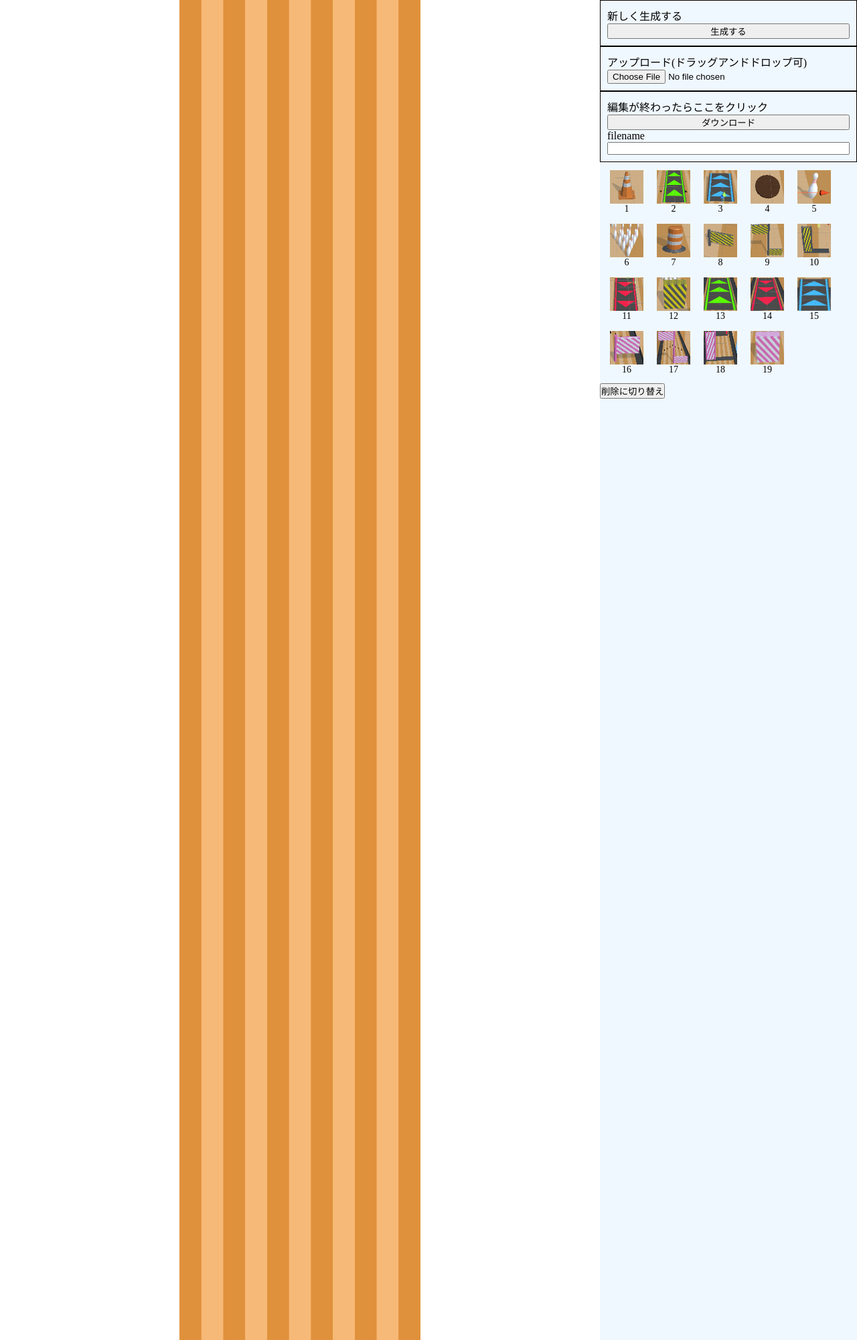
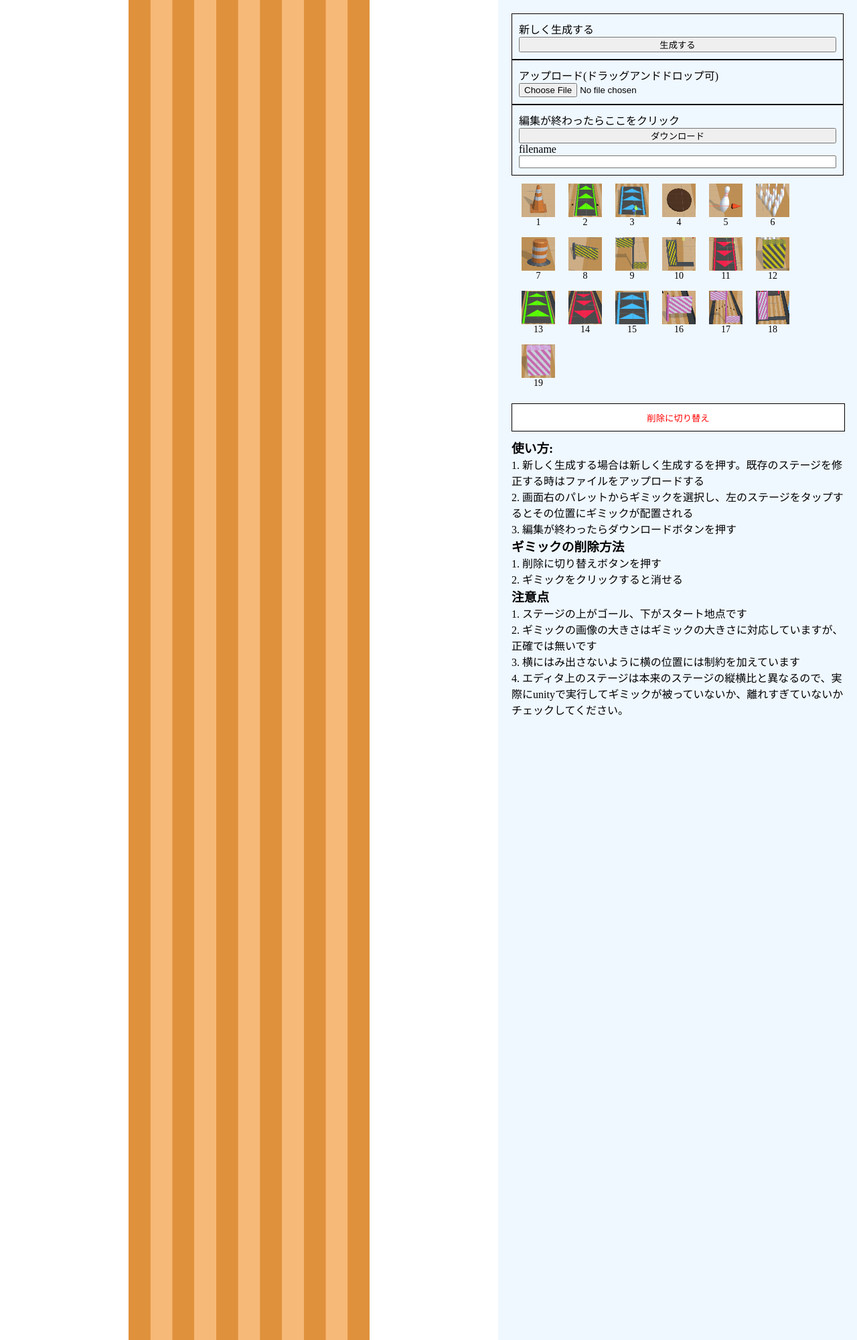
Before and after one commit to tishii2479/ldo63, a PHP site: page /bowling-run/edit.html in a window 1280 px wide. Shown: the whole page at 67% size. Run offline with PHP 8.4, Linux system fonts and the light colour scheme.

Commit message:
bug fixes and add description

```diff
--- a/bowling-run/edit.css
+++ b/bowling-run/edit.css
@@ -12,7 +12,7 @@
 }
 
 #workspace {
-  width: 70%;
+  width: 60%;
   display: flex;
   flex-direction: row;
   justify-content: center;
@@ -20,9 +20,10 @@
 }
 
 #toolbar {
-  width: 30%;
+  width: 40%;
   background-color: aliceblue;
   overflow-y: scroll;
+  padding: 20px;
 }
 
 #drop-zone {
@@ -57,6 +58,20 @@
   position: relative;
   background-image: url("image/tile/0.png");
   background-size: contain;
+}
+
+#status {
+  text-align: center;
+}
+
+#remove {
+  width: 100%;
+  height: 40px;
+  background-color: white;
+  color: red;
+  outline: none;
+  border: 1px solid black;
+  margin: 10px 0;
 }
 
 .grid-row {
--- a/bowling-run/edit.html
+++ b/bowling-run/edit.html
@@ -29,6 +29,32 @@
             <div id="status">
             </div>
             <button id="remove" type="button">削除に切り替え</button>
+            <div id="description">
+                <h3>使い方:</h3>
+                <p>
+                    1. 新しく生成する場合は新しく生成するを押す。既存のステージを修正する時はファイルをアップロードする
+                    <br />
+                    2. 画面右のパレットからギミックを選択し、左のステージをタップするとその位置にギミックが配置される
+                    <br />
+                    3. 編集が終わったらダウンロードボタンを押す
+                </p>
+                <h3>ギミックの削除方法</h3>
+                <p>
+                    1. 削除に切り替えボタンを押す
+                    <br />
+                    2. ギミックをクリックすると消せる
+                </p>
+                <h3>注意点</h3>
+                <p>
+                    1. ステージの上がゴール、下がスタート地点です
+                    <br />
+                    2. ギミックの画像の大きさはギミックの大きさに対応していますが、正確では無いです
+                    <br />
+                    3. 横にはみ出さないように横の位置には制約を加えています
+                    <br />
+                    4. エディタ上のステージは本来のステージの縦横比と異なるので、実際にunityで実行してギミックが被っていないか、離れすぎていないかチェックしてください。
+                </p>
+            </div>
         </div>
     </main>
 </body>
--- a/bowling-run/edit.js
+++ b/bowling-run/edit.js
@@ -54,7 +54,7 @@ const gimmickSize = {
         height: 30,
     },
     "6": {
-        width: 100,
+        width: 200,
         height: 60,
     },
     "7": {
@@ -218,9 +218,9 @@ function convertJSONtoArray(str) {
 
         for (let i = 0; i < gimmicks.length; i++) {
             let gimmick = gimmicks[i];
-            gimmick.x = 180 * gimmick.x / 4 + 180;
-            gimmick.x -= gimmickSize[gimmick.id].width / 2,
-            gimmick.z -= gimmickSize[gimmick.id].height / 2,
+            let x = 180 * gimmick.x / 4 + 180;
+            gimmick.x = getConstrainedX(gimmicks[i].id, x);
+            gimmick.z -= gimmickSize[gimmick.id].height / 2;
             result.push(gimmicks[i]);
         }
     }
@@ -294,7 +294,7 @@ function setUpToolBar() {
             selectedIndex = i;
             isRemoving = false;
             status.innerHTML = `<p>
-                <b>選択済み: ${tiles[i]}</b>
+                <b>選択中: ${tiles[i]}</b>
                 </p>
             `;
         });
--- a/bowling-run/filemanage.js
+++ b/bowling-run/filemanage.js
@@ -86,10 +86,13 @@ function convertStageDataToJSON() {
     const gimmicksElements = document.getElementsByClassName("gimmick");
     let gimmicks = [];
     for (let i = 0; i < gimmicksElements.length; i++) {
+        let x = 4 * (gimmicksElements[i].offsetLeft + gimmickSize[gimmicksElements[i].id].width / 2 - 180) / 180;
+        // 小数点以下第二位まで
+        let fx = Math.floor(x * 100) / 100;
         gimmicks.push(
             {
                 id: gimmicksElements[i].id,
-                x: Math.round(4 * (gimmicksElements[i].offsetLeft + gimmickSize[gimmicksElements[i].id].width / 2 - 180) / 180) * 2,
+                x: fx,
                 z: gimmicksElements[i].offsetTop + gimmickSize[gimmicksElements[i].id].height / 2,
                 option: ""
             }
```
